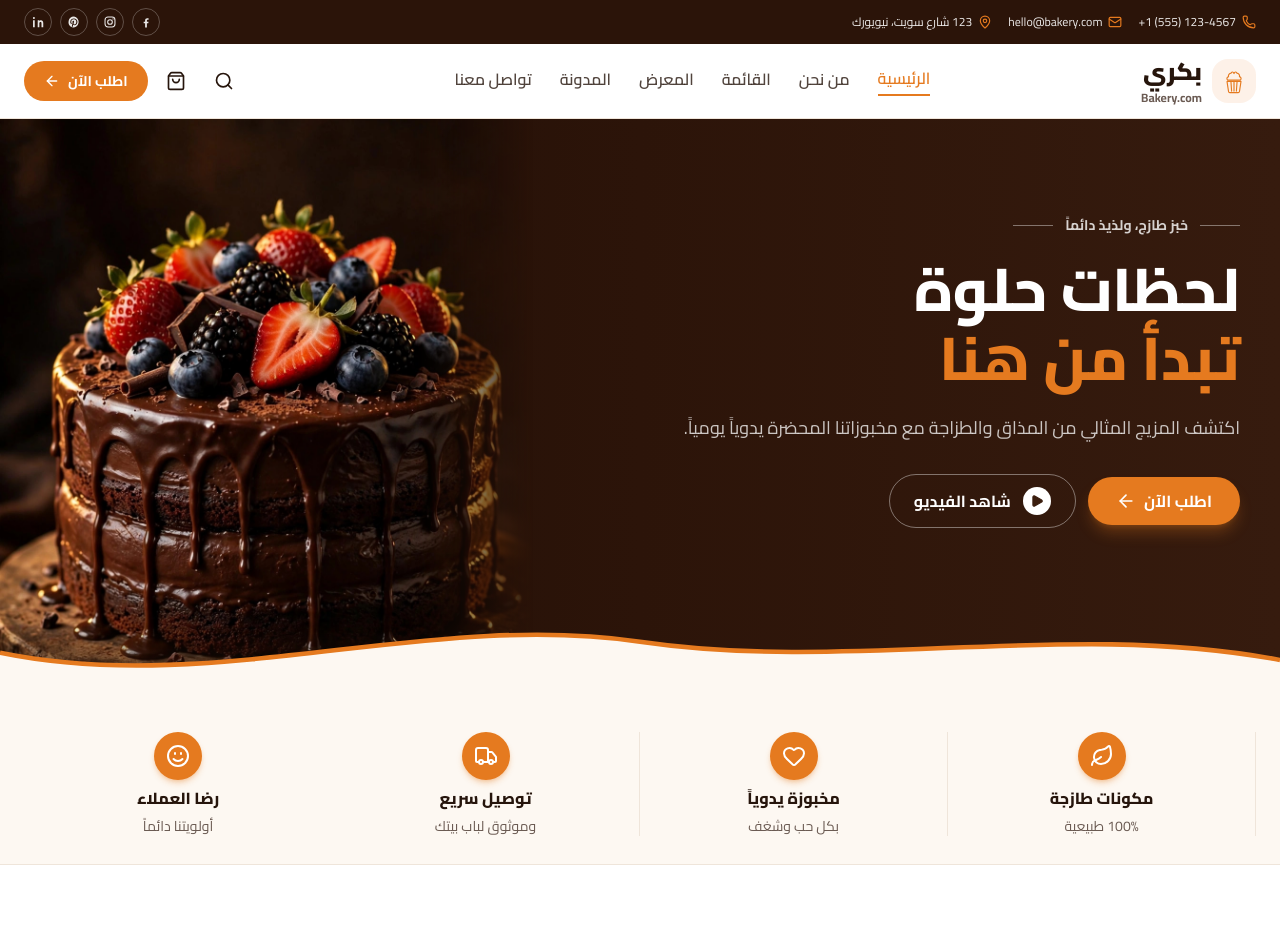
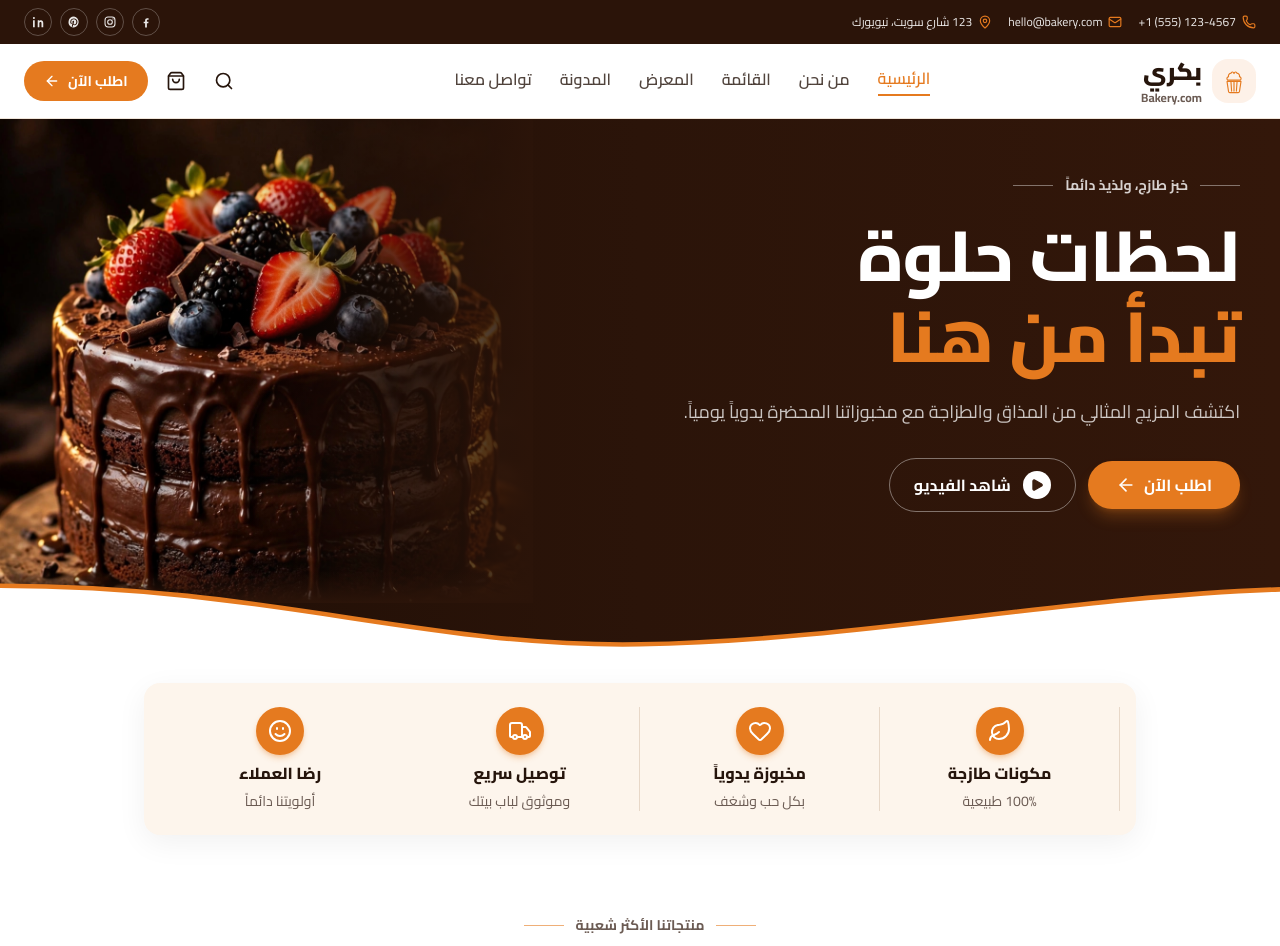
Before and after one commit to ibrahimshoshaaa/bakery-store, a Next.js app: page / in a window 1280 px wide. Shown: the top 946 px of the page. Built offline with nearby package versions, Linux system fonts and the light colour scheme.

Commit message:
Hero rework: side-by-side md grid, full cake + stand, single sweep curve, floating trust card, md nav

```diff
--- a/src/app/globals.css
+++ b/src/app/globals.css
@@ -28,19 +28,6 @@ body {
   color: #fff;
 }
 
-/* Hero photo: dissolve the edge facing the text (right edge in RTL) and the
-   bottom edge into the dark cocoa background — no hard rectangular edges. */
-@utility hero-img-mask {
-  -webkit-mask-image:
-    linear-gradient(to left, transparent 0%, black 22%),
-    linear-gradient(to top, transparent 0%, black 14%);
-  -webkit-mask-composite: source-in;
-  mask-image:
-    linear-gradient(to left, transparent 0%, black 22%),
-    linear-gradient(to top, transparent 0%, black 14%);
-  mask-composite: intersect;
-}
-
 /* Soft radial blend for the newsletter cupcake on the orange banner. */
 @utility blend-soft {
   -webkit-mask-image: radial-gradient(circle at 50% 50%, black 58%, transparent 74%);
--- a/src/app/page.tsx
+++ b/src/app/page.tsx
@@ -279,13 +279,13 @@ export default function Home() {
             </span>
           </a>
 
-          <nav className="hidden items-center gap-7 lg:flex">
+          <nav className="hidden items-center gap-3 text-sm md:flex lg:gap-7 lg:text-base">
             {NAV.map((l) => (
               <a
                 key={l.href}
                 href={l.href}
                 className={cx(
-                  "pb-1 font-semibold transition hover:text-caramel",
+                  "whitespace-nowrap pb-1 font-semibold transition hover:text-caramel",
                   l.active ? "border-b-2 border-caramel font-bold text-caramel" : "text-ink/80"
                 )}
               >
@@ -321,7 +321,7 @@ export default function Home() {
             </button>
             <a
               href="#menu"
-              className="hidden items-center gap-2 rounded-full bg-caramel px-5 py-2.5 text-sm font-bold text-white transition hover:bg-caramel-hover sm:flex"
+              className="hidden items-center gap-2 whitespace-nowrap rounded-full bg-caramel px-4 py-2.5 text-sm font-bold text-white transition hover:bg-caramel-hover sm:flex lg:px-5"
             >
               اطلب الآن
               <ArrowLeft className="h-4 w-4" />
@@ -330,7 +330,7 @@ export default function Home() {
               type="button"
               aria-label="القائمة"
               onClick={() => setMenuOpen(true)}
-              className="flex h-10 w-10 items-center justify-center rounded-full text-ink transition hover:bg-cream lg:hidden"
+              className="flex h-10 w-10 items-center justify-center rounded-full text-ink transition hover:bg-cream md:hidden"
             >
               <Menu className="h-5 w-5" />
             </button>
@@ -363,22 +363,22 @@ export default function Home() {
       </header>
 
       {/* ============ SECTION 2: Hero ============ */}
-      <section id="home" className="relative overflow-hidden bg-gradient-to-l from-[#361B0E] via-[#2C1409] to-[#1E0D05] text-white">
-        <div className="mx-auto grid max-w-7xl lg:grid-cols-12">
-          <div className="px-5 pb-28 pt-14 sm:px-8 lg:col-span-7 lg:pb-44 lg:pt-24 lg:ps-10">
-            <Eyebrow light className="lg:justify-start">خبز طازج، ولذيذ دائماً</Eyebrow>
-            <h1 className="mt-5 text-center text-4xl font-extrabold leading-[1.15] md:text-6xl lg:text-start">
+      <section id="home" className="relative overflow-hidden bg-gradient-to-l from-[#33170A] via-[#2B1409] to-[#1E0D05] text-white">
+        <div className="mx-auto grid max-w-7xl md:grid-cols-12">
+          <div className="px-5 pb-8 pt-10 sm:px-8 md:col-span-7 md:pb-36 md:pt-14 md:ps-10">
+            <Eyebrow light className="md:justify-start">خبز طازج، ولذيذ دائماً</Eyebrow>
+            <h1 className="mt-5 text-center text-4xl font-extrabold leading-[1.15] md:text-start md:text-6xl lg:text-[4.4rem]">
               لحظات حلوة
               <br />
               <span className="text-caramel">تبدأ من هنا</span>
             </h1>
-            <p className="mx-auto mt-5 max-w-xl text-center leading-relaxed text-white/75 md:text-lg lg:mx-0 lg:text-start">
+            <p className="mx-auto mt-5 max-w-xl text-center leading-relaxed text-white/75 md:mx-0 md:text-start md:text-lg">
               اكتشف المزيج المثالي من المذاق والطزاجة مع مخبوزاتنا المحضرة يدوياً يومياً.
             </p>
-            <div className="mt-8 flex flex-wrap items-center justify-center gap-3 lg:justify-start">
+            <div className="mt-8 flex flex-wrap items-center justify-center gap-2 sm:gap-3 md:justify-start">
               <a
                 href="#menu"
-                className="flex items-center gap-2 rounded-full bg-caramel px-7 py-3 font-bold text-white shadow-lg shadow-caramel/30 transition hover:bg-caramel-hover"
+                className="flex items-center gap-2 rounded-full bg-caramel px-5 py-2.5 text-sm font-bold text-white shadow-lg shadow-caramel/30 transition hover:bg-caramel-hover sm:px-7 sm:py-3 sm:text-base"
               >
                 اطلب الآن
                 <ArrowLeft className="h-5 w-5" />
@@ -386,9 +386,9 @@ export default function Home() {
               <button
                 type="button"
                 onClick={() => setVideoOpen(true)}
-                className="flex items-center gap-3 rounded-full border border-white/40 px-6 py-3 font-bold text-white transition hover:border-white hover:bg-white/10"
+                className="flex items-center gap-2.5 rounded-full border border-white/40 px-4 py-2.5 text-sm font-bold text-white transition hover:border-white hover:bg-white/10 sm:gap-3 sm:px-6 sm:py-3 sm:text-base"
               >
-                <span className="flex h-7 w-7 items-center justify-center rounded-full bg-white text-cocoa">
+                <span className="flex h-6 w-6 items-center justify-center rounded-full bg-white text-cocoa sm:h-7 sm:w-7">
                   <Play className="h-3.5 w-3.5 fill-current" />
                 </span>
                 شاهد الفيديو
@@ -396,15 +396,29 @@ export default function Home() {
             </div>
           </div>
 
-          <div className="relative min-h-[380px] lg:col-span-5 lg:min-h-[560px] lg:ml-[calc((80rem-100vw)/2)]">
+          <div className="relative min-h-[340px] md:col-span-5 md:min-h-[540px] xl:ml-[calc((80rem-100vw)/2)]">
+            <div className="absolute inset-x-0 bottom-16 top-0 md:bottom-14">
               <Image
                 src="/images/hero-cake.jpg"
                 alt="كيكة شوكولاتة بالغاناش مع الفراولة والتوت"
                 fill
                 priority
-              className="hero-img-mask object-cover object-center"
-              sizes="(max-width: 1024px) 100vw, 42vw"
+                className="object-cover object-center"
+                sizes="(max-width: 767px) 100vw, 42vw"
               />
+              <div
+                aria-hidden="true"
+                className="absolute inset-0 bg-[linear-gradient(to_left,#2B1409_0%,rgb(43_20_9/0.55)_22%,transparent_55%)]"
+              />
+              <div
+                aria-hidden="true"
+                className="absolute inset-x-0 bottom-0 h-8 bg-gradient-to-t from-[#2B1409] to-transparent"
+              />
+              <div
+                aria-hidden="true"
+                className="absolute inset-x-0 top-0 h-24 bg-gradient-to-b from-[#2B1409] to-transparent md:hidden"
+              />
+            </div>
           </div>
         </div>
 
@@ -416,11 +430,11 @@ export default function Home() {
           aria-hidden="true"
         >
           <path
-            d="M0,64 C240,112 480,18 720,52 C960,86 1200,28 1440,72 L1440,120 L0,120 Z"
-            fill="#FDF8F2"
+            d="M0,40 C300,40 480,108 720,104 C960,100 1200,52 1440,44 L1440,120 L0,120 Z"
+            fill="#FFFFFF"
           />
           <path
-            d="M0,64 C240,112 480,18 720,52 C960,86 1200,28 1440,72"
+            d="M0,40 C300,40 480,108 720,104 C960,100 1200,52 1440,44"
             fill="none"
             stroke="#E57A1F"
             strokeWidth="5"
@@ -429,8 +443,10 @@ export default function Home() {
       </section>
 
       {/* ============ SECTION 3: Trust strip ============ */}
-      <section className="border-b border-border-warm bg-cream py-7">
-        <div className="mx-auto grid max-w-7xl grid-cols-2 gap-6 px-4 sm:px-6 md:grid-cols-4 md:divide-x md:divide-x-reverse md:divide-border-warm md:gap-0">
+      <section className="bg-surface">
+        <div className="mx-auto max-w-5xl px-4">
+          <div className="mt-6 rounded-2xl bg-[#FDF5EC] px-4 py-6 shadow-[0_8px_30px_rgb(0_0_0/0.06)]">
+            <div className="grid grid-cols-2 gap-6 md:grid-cols-4 md:gap-0 md:divide-x md:divide-x-reverse md:divide-[#E8D8C8]">
               {TRUST.map(({ icon: Icon, title, sub }) => (
                 <div key={title} className="flex flex-col items-center gap-1.5 px-2 text-center">
                   <span className="flex h-12 w-12 items-center justify-center rounded-full bg-caramel text-white shadow-md shadow-caramel/30">
@@ -440,6 +456,8 @@ export default function Home() {
                   <span className="text-sm text-muted">{sub}</span>
                 </div>
               ))}
+            </div>
+          </div>
         </div>
       </section>
 
@@ -891,7 +909,7 @@ export default function Home() {
 
       {/* ============ Mobile menu drawer ============ */}
       {menuOpen && (
-        <div className="fixed inset-0 z-50 lg:hidden">
+        <div className="fixed inset-0 z-50 md:hidden">
           <div className="absolute inset-0 bg-black/50" onClick={() => setMenuOpen(false)} />
           <div className="absolute inset-y-0 right-0 w-72 max-w-[85vw] bg-white p-6 shadow-2xl">
             <div className="flex items-center justify-between">
```
Lines whose indentation alone changed are shown as unchanged.
